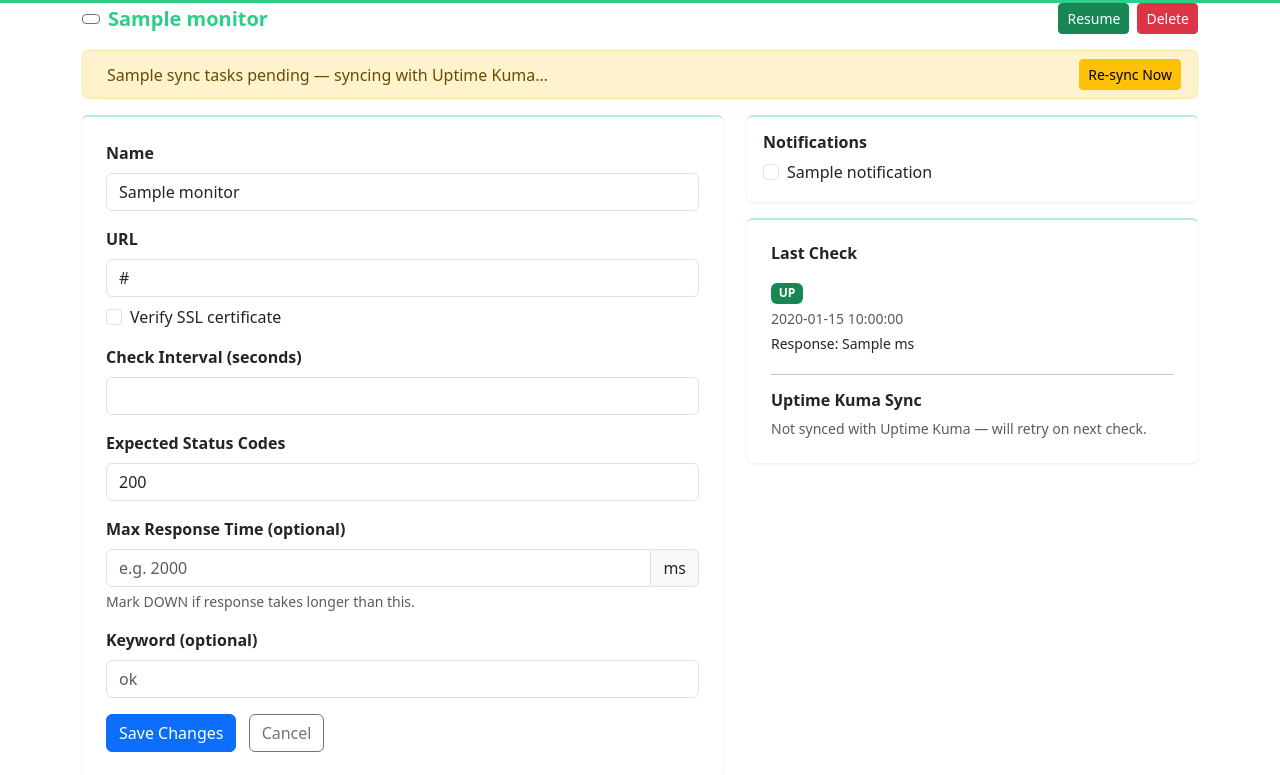
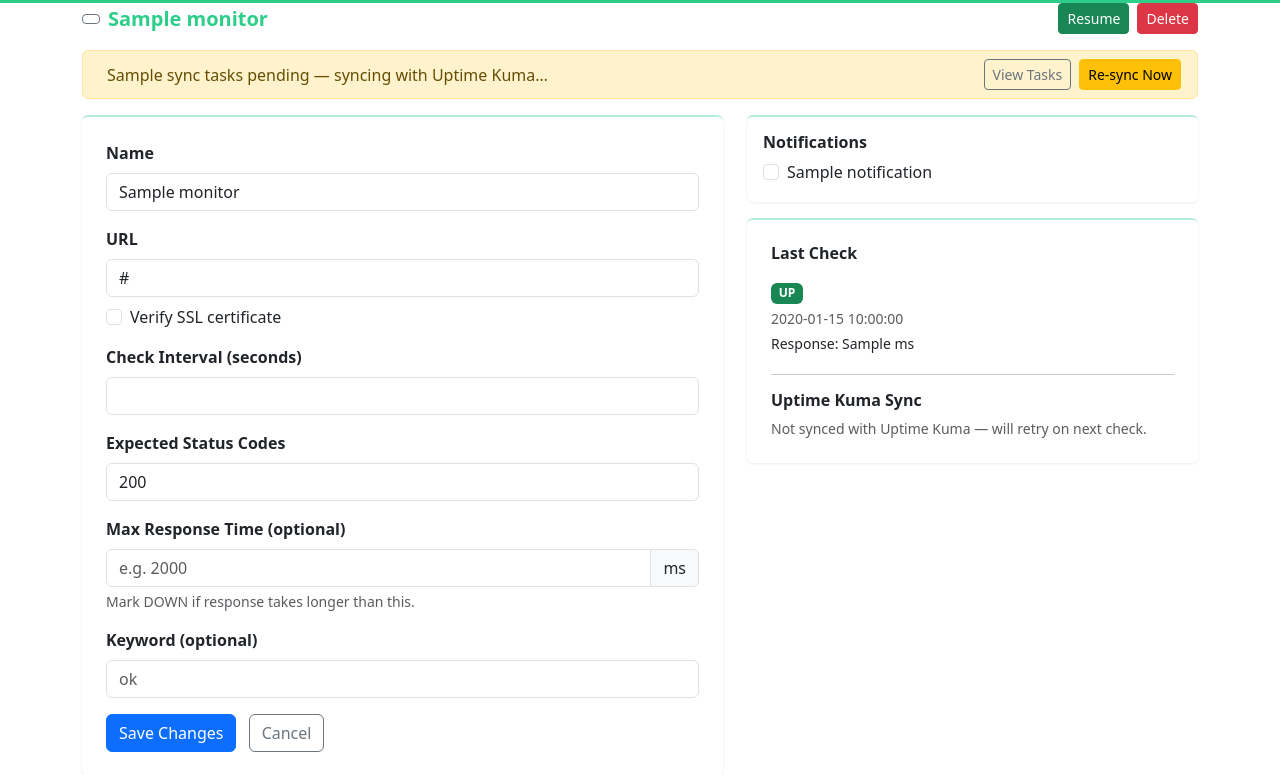
Before and after one commit to mdcollins05/kuma-push-agent, a FastAPI app: template app/templates/monitor_form.html in a window 1280 px wide. Shown: the top 775 px of the page. Run offline with FastAPI, Linux system fonts and the light colour scheme; the template is opened without the code that fills it: most values are stand-ins (such as "Sample title", 1, 10 or a date in 2020); parts of the project's set-up code (start-up, migrations or seed data) failed here and were passed over; some libraries are stand-ins or nearby versions.

Commit message:
fix: add View Tasks link to sync warning banner on monitor edit page
Co-Authored-By: Claude Sonnet 4.6 <noreply@anthropic.com>

```diff
--- a/app/templates/monitor_form.html
+++ b/app/templates/monitor_form.html
@@ -46,7 +46,10 @@
       {{ pending_tasks }} sync task{{ 's' if pending_tasks != 1 else '' }} pending — syncing with Uptime Kuma…
     {% endif %}
   </span>
-  <form method="post" action="/monitors/{{ monitor.id }}/resync" class="ms-auto">
+  <a href="/tasks" class="btn btn-sm btn-outline-secondary ms-auto">
+    <i class="bi bi-list-check"></i> View Tasks
+  </a>
+  <form method="post" action="/monitors/{{ monitor.id }}/resync">
     <button type="submit" class="btn btn-sm {% if failed_tasks > 0 %}btn-danger{% else %}btn-warning{% endif %}" id="sync-resync-btn">
       <i class="bi bi-arrow-repeat"></i> Re-sync Now
     </button>
```
